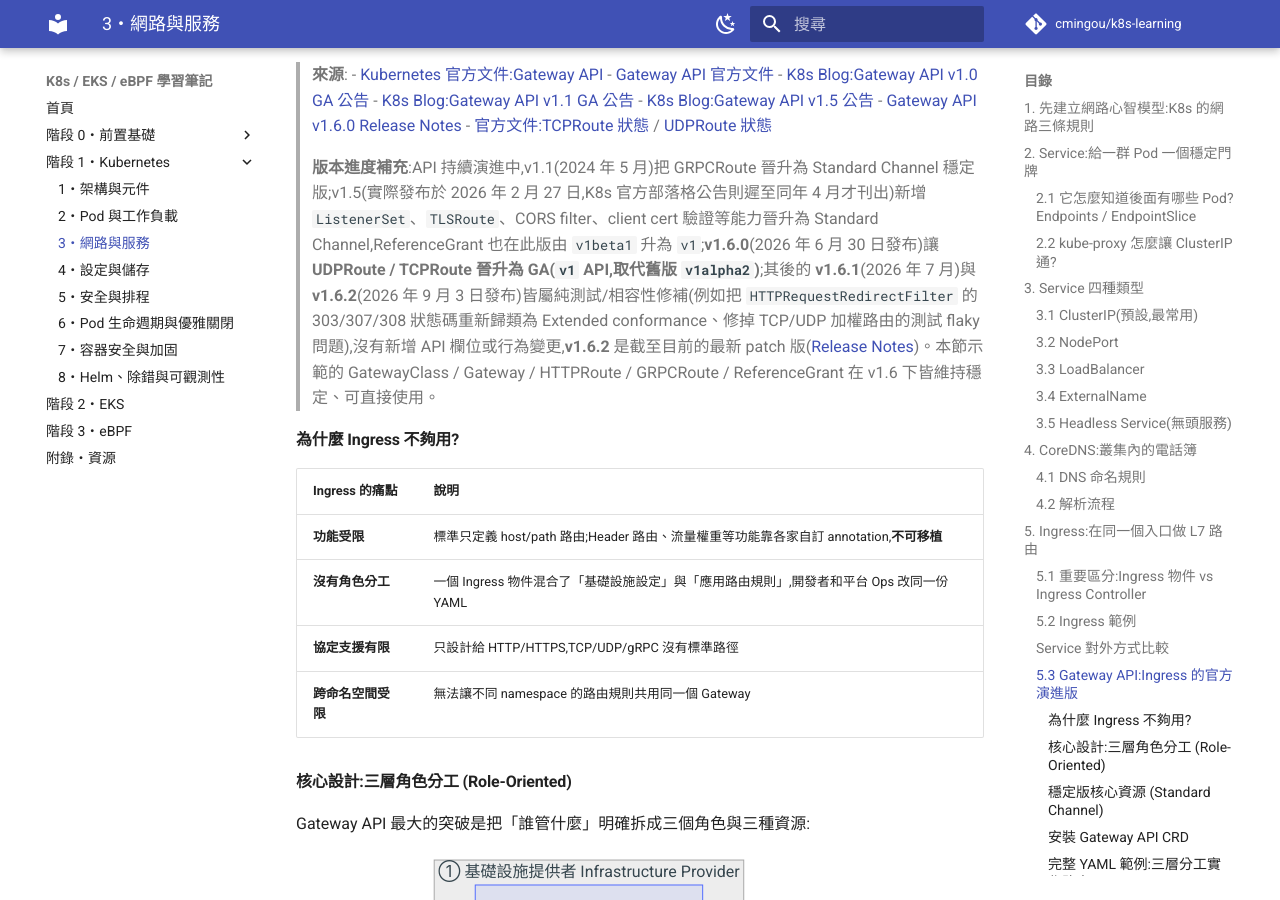
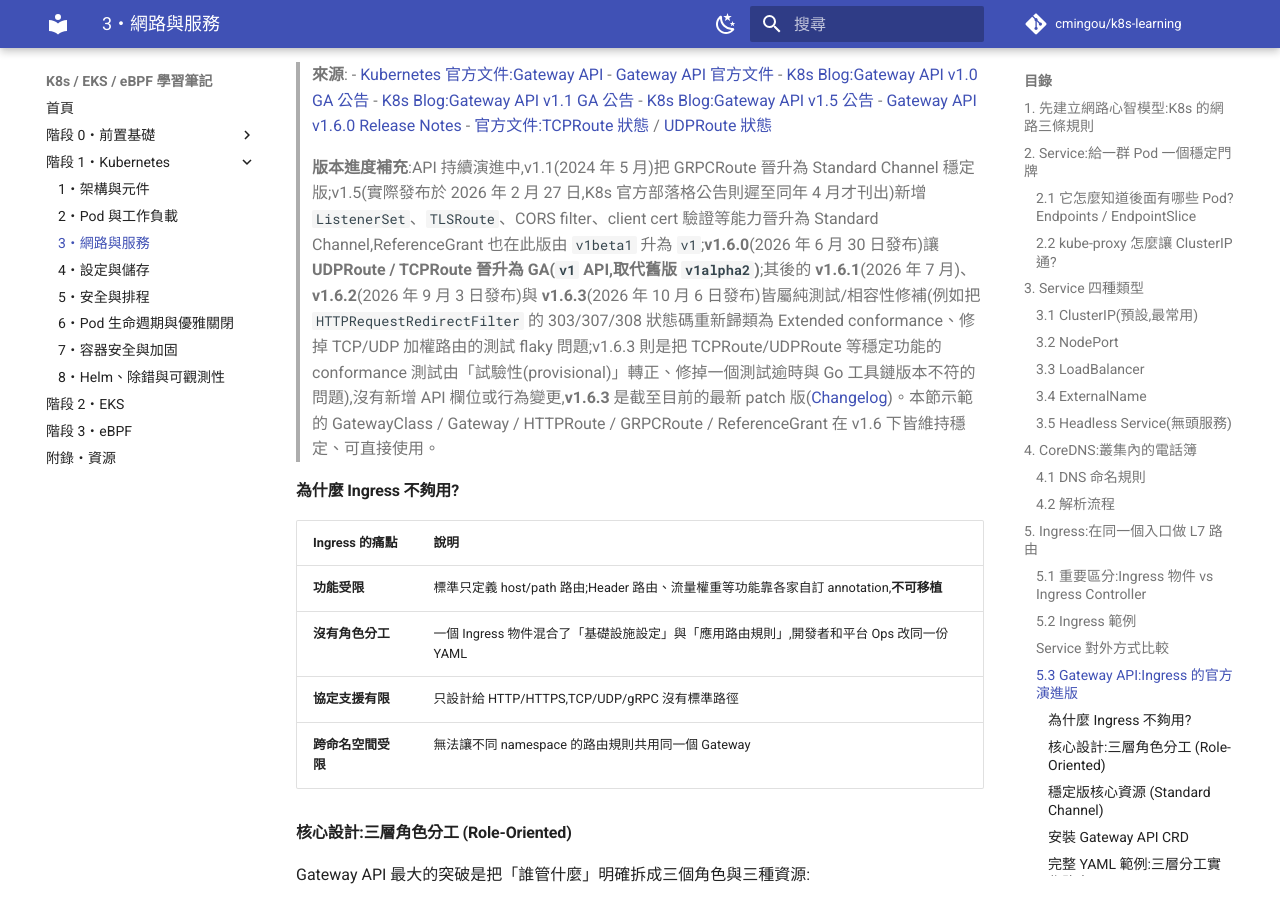
Before and after one commit to cmingou/k8s-learning, an MkDocs documentation site: the page built from docs/01-kubernetes/03-networking-service.md, in a window 1280 px wide and 900 px high, scrolled down 9797 px. Built offline with MkDocs 1.6.1 and Material for MkDocs 9.7.7, drawn with Linux system fonts in a browser that asks for light colours; comment, search, counter and statistics services are not loaded.

Commit message:
Update Gateway API latest-patch pointer to v1.6.3
v1.6.3 (released 2026-10-06, confirmed via upstream git tag and
CHANGELOG/1.6-CHANGELOG.md) supersedes v1.6.2 as the latest patch.
Like v1.6.2, it is conformance-test/build-only: TCPRoute/UDPRoute
conformance tests are no longer marked provisional, plus a test
timeout and Go toolchain/go.work mismatch fix. No new API fields or
behavior changes, so the surrounding technical claims are unaffected.

Source: https://github.com/kubernetes-sigs/gateway-api/blob/main/CHANGELOG/1.6-CHANGELOG.md

Co-Authored-By: Claude Sonnet 5 <noreply@anthropic.com>
Claude-Session: https://claude.ai/code/session_01RdzcPNyuE6seGSrmwpbh1x

```diff
--- a/docs/01-kubernetes/03-networking-service.md
+++ b/docs/01-kubernetes/03-networking-service.md
@@ -366,7 +366,7 @@ spec:
 > - [Gateway API v1.6.0 Release Notes](https://github.com/kubernetes-sigs/gateway-api/releases/tag/v1.6.0)
 > - [官方文件:TCPRoute 狀態](https://gateway-api.sigs.k8s.io/reference/api-types/tcproute/) / [UDPRoute 狀態](https://gateway-api.sigs.k8s.io/reference/api-types/udproute/)
 >
-> **版本進度補充**:API 持續演進中,v1.1(2024 年 5 月)把 GRPCRoute 晉升為 Standard Channel 穩定版;v1.5(實際發布於 2026 年 2 月 27 日,K8s 官方部落格公告則遲至同年 4 月才刊出)新增 `ListenerSet`、`TLSRoute`、CORS filter、client cert 驗證等能力晉升為 Standard Channel,ReferenceGrant 也在此版由 `v1beta1` 升為 `v1`;**v1.6.0**(2026 年 6 月 30 日發布)讓 **UDPRoute / TCPRoute 晉升為 GA(`v1` API,取代舊版 `v1alpha2`)**;其後的 **v1.6.1**(2026 年 7 月)與 **v1.6.2**(2026 年 9 月 3 日發布)皆屬純測試/相容性修補(例如把 `HTTPRequestRedirectFilter` 的 303/307/308 狀態碼重新歸類為 Extended conformance、修掉 TCP/UDP 加權路由的測試 flaky 問題),沒有新增 API 欄位或行為變更,**v1.6.2** 是截至目前的最新 patch 版([Release Notes](https://github.com/kubernetes-sigs/gateway-api/releases/tag/v1.6.2))。本節示範的 GatewayClass / Gateway / HTTPRoute / GRPCRoute / ReferenceGrant 在 v1.6 下皆維持穩定、可直接使用。
+> **版本進度補充**:API 持續演進中,v1.1(2024 年 5 月)把 GRPCRoute 晉升為 Standard Channel 穩定版;v1.5(實際發布於 2026 年 2 月 27 日,K8s 官方部落格公告則遲至同年 4 月才刊出)新增 `ListenerSet`、`TLSRoute`、CORS filter、client cert 驗證等能力晉升為 Standard Channel,ReferenceGrant 也在此版由 `v1beta1` 升為 `v1`;**v1.6.0**(2026 年 6 月 30 日發布)讓 **UDPRoute / TCPRoute 晉升為 GA(`v1` API,取代舊版 `v1alpha2`)**;其後的 **v1.6.1**(2026 年 7 月)、**v1.6.2**(2026 年 9 月 3 日發布)與 **v1.6.3**(2026 年 10 月 6 日發布)皆屬純測試/相容性修補(例如把 `HTTPRequestRedirectFilter` 的 303/307/308 狀態碼重新歸類為 Extended conformance、修掉 TCP/UDP 加權路由的測試 flaky 問題;v1.6.3 則是把 TCPRoute/UDPRoute 等穩定功能的 conformance 測試由「試驗性(provisional)」轉正、修掉一個測試逾時與 Go 工具鏈版本不符的問題),沒有新增 API 欄位或行為變更,**v1.6.3** 是截至目前的最新 patch 版([Changelog](https://github.com/kubernetes-sigs/gateway-api/blob/main/CHANGELOG/1.6-CHANGELOG.md))。本節示範的 GatewayClass / Gateway / HTTPRoute / GRPCRoute / ReferenceGrant 在 v1.6 下皆維持穩定、可直接使用。
 
 #### 為什麼 Ingress 不夠用?
 
```
